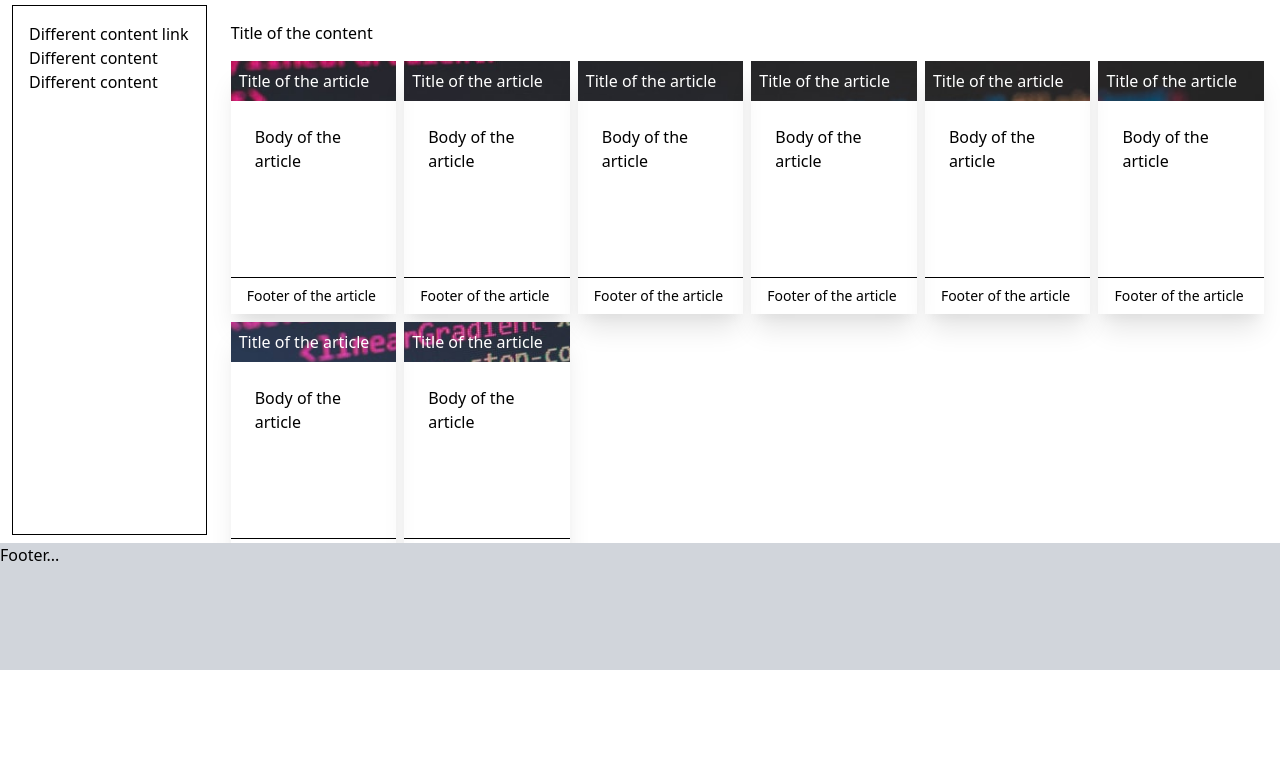
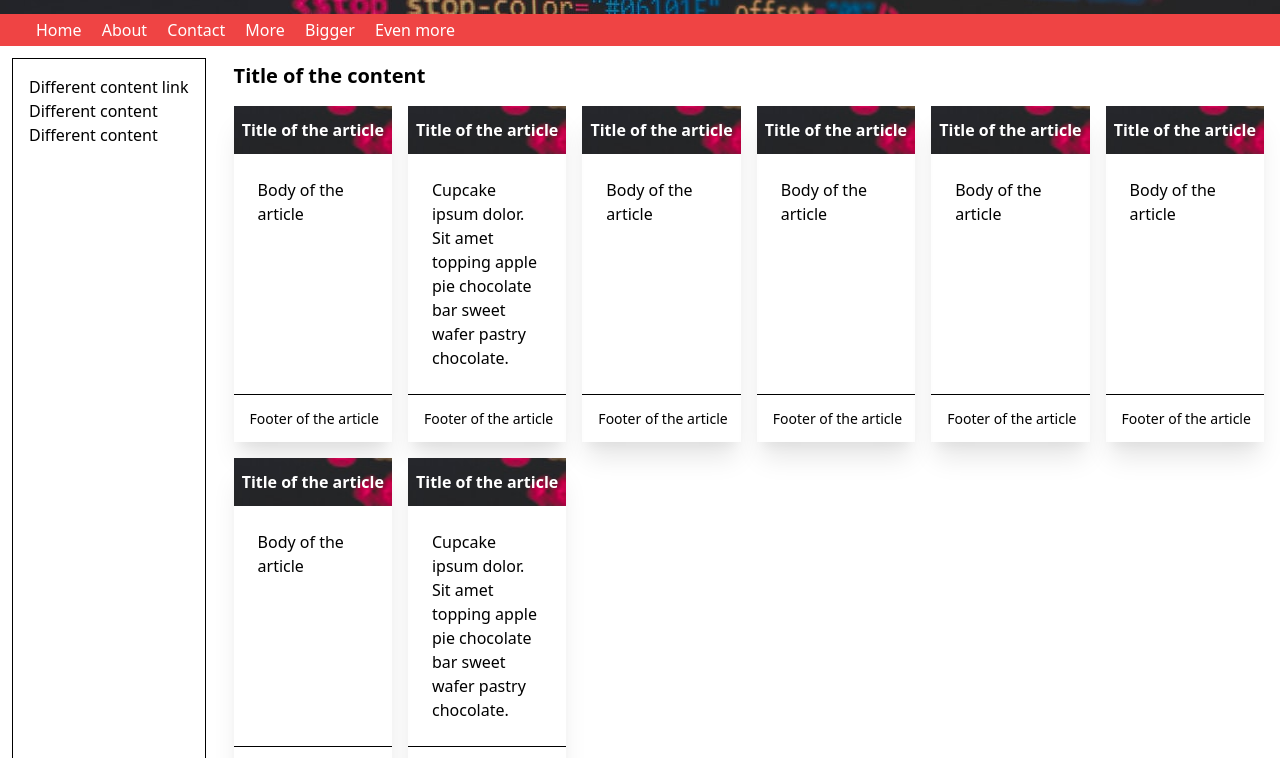
Before and after one commit to chadriae/exercise-holygrail, a plain HTML site: page index.html in a window 1280 px wide. Shown: the part 130-888 px from the top of the page. Before the commit the page ends 800 px from the top, so only its background shows below. Drawn offline with nearby package versions, Linux system fonts and the light colour scheme.

Commit message:
First finished draft

```diff
--- a/index.html
+++ b/index.html
@@ -9,11 +9,15 @@
     <title>Document</title>
 </head>
 <body>
-    <div class="grid grid-rows-6 grid-cols-12 gap-2 h-screen">
-        <!-- header -->
-        <header class="relative row-span-1 col-span-12 bg-gray-300" id="header-image">
-            <h1 class="text-white capitalize">Your next big project</h1>
-            <div class="absolute inset-x-0 bottom-0 bg-red-500 text-white">
+    <div class="grid">
+
+            <!-- header -->
+            <header class="flex items-center justify-center col-span-12 bg-gray-300 h-36" id="header-image">
+                <h1 class="text-white uppercase font-bold text-3xl">Your next big project</h1>
+            </header>
+
+            <!-- red navigation bar -->
+            <div class="col-span-12 bg-red-500 text-white h-8 p-1">
                 <a href="" class="pl-8">Home</a>
                 <a href="" class="pl-4">About</a>
                 <a href="" class="pl-4">Contact</a>
@@ -21,30 +25,29 @@
                 <a href="" class="pl-4">Bigger</a>
                 <a href="" class="pl-4">Even more</a>
             </div>
-        </header>
 
         <!-- left navigation -->
-        <nav class="row-span-4 col-span-2 border border-black p-4 ml-3">
+        <nav class="col-span-12 md:col-span-2 border border-black p-4 m-3">
             <a href="" class="">Different content link</a><br>
             <a href="" class="">Different content</a><br>
             <a href="" class="">Different content</a><br>
         </nav>
 
         <!-- center content -->
-        <main class="row-span-4 col-span-10 p-4">
+        <main class="col-span-12 md:col-span-10 p-4">
 
-            <h2>Title of the content</h2>
+            <h2 class="font-bold text-xl">Title of the content</h2>
 
-            <div class="grid grid-cols-2 md:grid-cols-5 lg:grid-cols-6 gap-2 container mx-auto mt-4">
+            <div class="grid grid-cols-2 md:grid-cols-5 lg:grid-cols-6 gap-4 container mx-auto mt-4">
                 <!-- card -->
                 <div id="card" class="shadow-xl">
-                    <header class="text-white p-2" id="header-image">
+                    <header class="font-bold h-12 text-white p-2 flex items-center justify-center" id="header-image">
                         Title of the article
                     </header>
-                    <p class="h-44 p-6">
+                    <p class="h-60 p-6">
                         Body of the article
                     </p>
-                    <footer class="border-t border-black flex items-center justify-between p-2">
+                    <footer class="h-12 border-t border-black flex items-center justify-between p-2">
                         <p class="ml-2 text-sm">
                             Footer of the article
                         </p>
@@ -52,13 +55,13 @@
                 </div>
 
                 <div id="card" class="shadow-xl">
-                    <header class="text-white p-2" id="header-image">
+                    <header class="font-bold h-12 text-white p-2 flex items-center justify-center" id="header-image">
                         Title of the article
                     </header>
-                    <div class="h-44 p-6">
-                        Body of the article
-                    </div>
-                    <footer class="border-t border-black flex items-center justify-between p-2">
+                    <p class="h-60 p-6">
+                        Cupcake ipsum dolor. Sit amet topping apple pie chocolate bar sweet wafer pastry chocolate.
+                    </p>
+                    <footer class="h-12 border-t border-black flex items-center justify-between p-2">
                         <p class="ml-2 text-sm">
                             Footer of the article
                         </p>
@@ -66,28 +69,13 @@
                 </div>
 
                 <div id="card" class="shadow-xl">
-                    <header class="text-white p-2" id="header-image">
+                    <header class="font-bold h-12 text-white p-2 flex items-center justify-center" id="header-image">
                         Title of the article
                     </header>
-                    <div class="h-44 p-6">
+                    <p class="h-60 p-6">
                         Body of the article
-                    </div>
-                    <footer class="border-t border-black flex items-center justify-between p-2">
-                        <p class="ml-2 text-sm">
-                            Footer of the article
-                        </p>
-                    </footer>
-                </div>
-
-
-                <div id="card" class="shadow-xl">
-                    <header class="text-white p-2" id="header-image">
-                        Title of the article
-                    </header>
-                    <div class="h-44 p-6">
-                        Body of the article
-                    </div>
-                    <footer class="border-t border-black flex items-center justify-between p-2">
+                    </p>
+                    <footer class="h-12 border-t border-black flex items-center justify-between p-2">
                         <p class="ml-2 text-sm">
                             Footer of the article
                         </p>
@@ -95,13 +83,13 @@
                 </div>
 
                 <div id="card" class="shadow-xl">
-                    <header class="text-white p-2" id="header-image">
+                    <header class="font-bold h-12 text-white p-2 flex items-center justify-center" id="header-image">
                         Title of the article
                     </header>
-                    <div class="h-44 p-6">
+                    <p class="h-60 p-6">
                         Body of the article
-                    </div>
-                    <footer class="border-t border-black flex items-center justify-between p-2">
+                    </p>
+                    <footer class="h-12 border-t border-black flex items-center justify-between p-2">
                         <p class="ml-2 text-sm">
                             Footer of the article
                         </p>
@@ -109,13 +97,13 @@
                 </div>
 
                 <div id="card" class="shadow-xl">
-                    <header class="text-white p-2" id="header-image">
+                    <header class="font-bold h-12 text-white p-2 flex items-center justify-center" id="header-image">
                         Title of the article
                     </header>
-                    <div class="h-44 p-6">
+                    <p class="h-60 p-6">
                         Body of the article
-                    </div>
-                    <footer class="border-t border-black flex items-center justify-between p-2">
+                    </p>
+                    <footer class="h-12 border-t border-black flex items-center justify-between p-2">
                         <p class="ml-2 text-sm">
                             Footer of the article
                         </p>
@@ -123,13 +111,13 @@
                 </div>
 
                 <div id="card" class="shadow-xl">
-                    <header class="text-white p-2" id="header-image">
+                    <header class="font-bold h-12 text-white p-2 flex items-center justify-center" id="header-image">
                         Title of the article
                     </header>
-                    <div class="h-44 p-6">
+                    <p class="h-60 p-6">
                         Body of the article
-                    </div>
-                    <footer class="border-t border-black flex items-center justify-between p-2">
+                    </p>
+                    <footer class="h-12 border-t border-black flex items-center justify-between p-2">
                         <p class="ml-2 text-sm">
                             Footer of the article
                         </p>
@@ -137,13 +125,27 @@
                 </div>
 
                 <div id="card" class="shadow-xl">
-                    <header class="text-white p-2" id="header-image">
+                    <header class="font-bold h-12 text-white p-2 flex items-center justify-center" id="header-image">
                         Title of the article
                     </header>
-                    <div class="h-44 p-6">
+                    <p class="h-60 p-6">
                         Body of the article
-                    </div>
-                    <footer class="border-t border-black flex items-center justify-between p-2">
+                    </p>
+                    <footer class="h-12 border-t border-black flex items-center justify-between p-2">
+                        <p class="ml-2 text-sm">
+                            Footer of the article
+                        </p>
+                    </footer>
+                </div>
+
+                <div id="card" class="shadow-xl">
+                    <header class="font-bold h-12 text-white p-2 flex items-center justify-center" id="header-image">
+                        Title of the article
+                    </header>
+                    <p class="h-60 p-6">
+                        Cupcake ipsum dolor. Sit amet topping apple pie chocolate bar sweet wafer pastry chocolate.
+                    </p>
+                    <footer class="h-12 border-t border-black flex items-center justify-between p-2">
                         <p class="ml-2 text-sm">
                             Footer of the article
                         </p>
@@ -154,9 +156,9 @@
 
         </main>
 
-        <footer class="row-span-1 col-span-12 bg-gray-300">
-          <!-- Footer content -->
-          Footer...
-        </footer>
-      </div></body>
+        <div class="col-span-12 h-24 bg-blue-600 text-white flex items-center justify-center">
+          Footer
+        </div>
+      </div>
+    </body>
 </html>
--- a/style.css
+++ b/style.css
@@ -1,4 +1,3 @@
 header {
-    background: url('img/code.jpeg') no-repeat center center fixed;
-    background-size: cover;
+    background: url('img/code.jpeg');
 }
```
